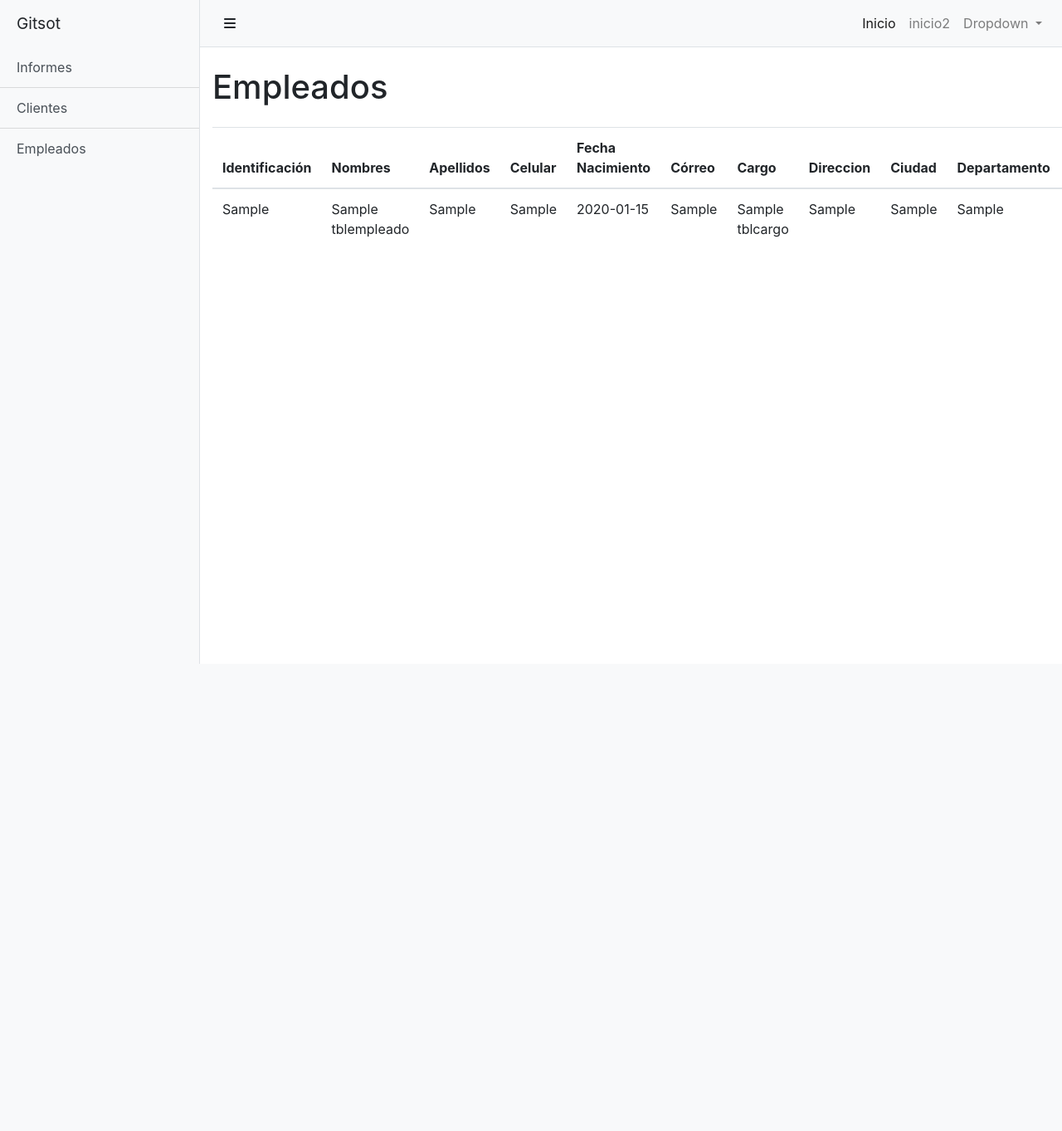
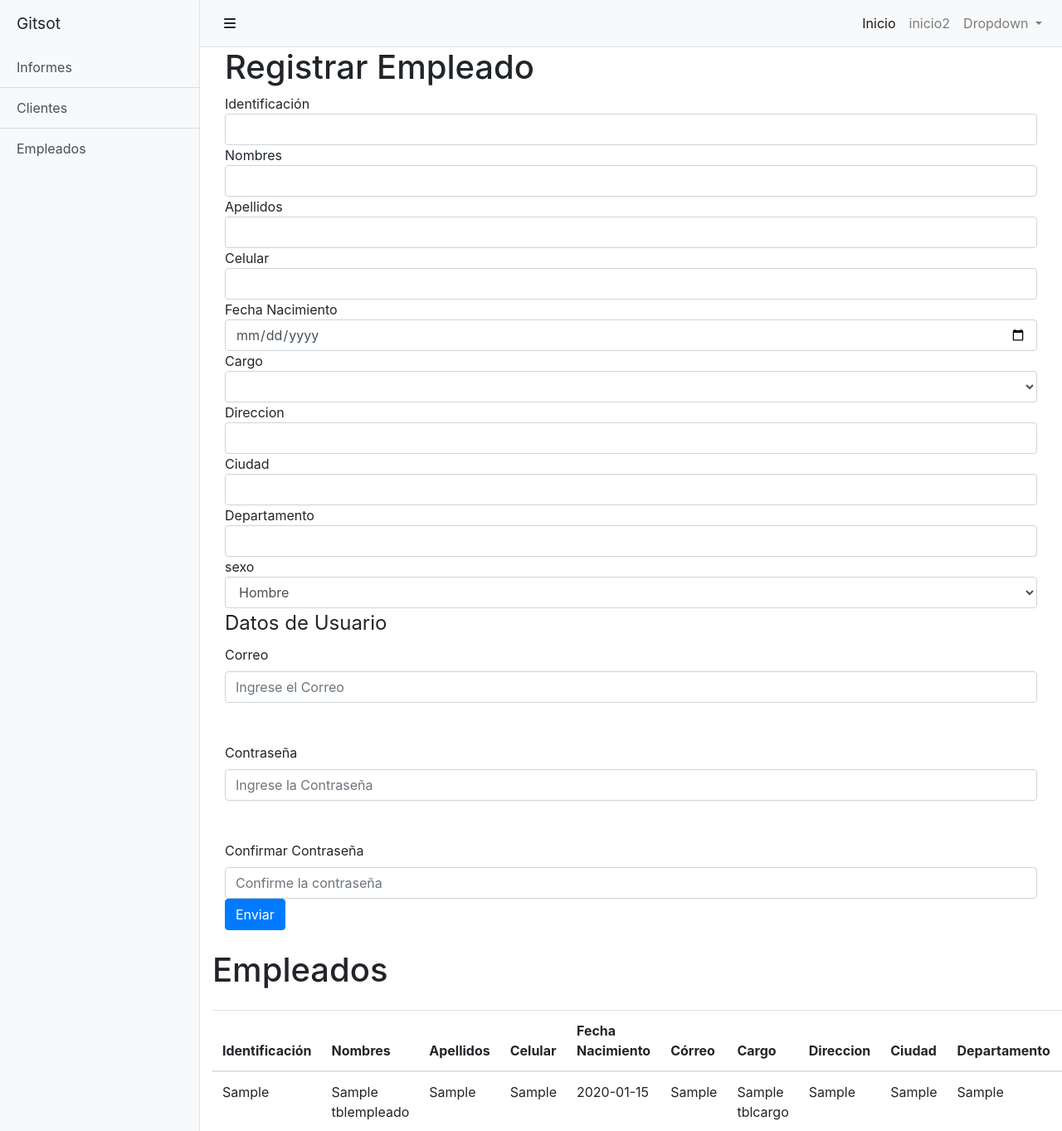
Before and after one commit to maurox952/gitsoft, a PHP site: page /gisot/admin/empleados.php in a window 1280 px wide. Shown: the top 1363 px of the page at 83% size. Before the commit the page ends 800 px from the top, so only its background shows below. Run offline with PHP 8.4, Linux system fonts and the light colour scheme; tables that the repository leaves empty hold one stand-in row (values such as "Sample post"); data that the repository does not hold is empty; some libraries are stand-ins or nearby versions.

Commit message:
ingresar empleado y login listo

```diff
--- a/admin/empleados.php
+++ b/admin/empleados.php
@@ -102,6 +102,65 @@ include '../conexion/conexion.php';
         </div>
     </nav>
 
+    <main class="col-12">
+        <div class="container">
+            <div>
+            <h1>Registrar Empleado</h1>
+            </div>
+            <div>
+            <form action="controlador/ingresar_empleado.php" name="add_form" method="POST">
+                <labe>Identificación</label>
+                    <input type="text" class="form-control" name="identificacion">
+                <labe>Nombres</label>
+                    <input type="text" class="form-control" name="nombres">
+                <labe>Apellidos</label>
+                    <input type="text" class="form-control" name="apellidos">
+                <labe>Celular</label>
+                    <input type="text" class="form-control" name="celular">
+                <labe>Fecha Nacimiento</label>
+                    <input type="date" class="form-control" name="fecha_nacimiento">
+                <labe>Cargo</label>
+                        <select name="cargo" class="form-control"><option value="0" selected="selected" required>
+                        <?php
+                            $sel = $conn ->query("SELECT * FROM tblcargo");
+                            while ($row=$sel->fetch_array()) {
+                        ?>
+                        <option value="<?php echo $row[0] ?>"><?php echo $row[1] ?></option>
+                        <?php
+                            }
+                        ?> </select>
+                <labe>Direccion</label>
+                    <input type="text" class="form-control" name="direccion">
+                <labe>Ciudad</label>
+                    <input type="text" class="form-control" name="ciudad">
+                <labe>Departamento</label>
+                    <input type="text" class="form-control" name="departamento">
+                <labe>sexo</label>
+                    <select class="form-control" name="sexo">
+                        <option value="Hombre">Hombre</option>
+                        <option value="Hombre">Mujer</option>
+                        <option value="Hombre">Otro</option>
+                    </select>
+                <fieldset class="fieldset">
+                    <legend class="legend">Datos de Usuario</legend>
+                    <label class="label-frm">Correo</label><br>
+                    <input type="email" name="correo" class="form-control" placeholder="Ingrese el Correo">
+                    <br><br>
+                    <label class="label-frm">Contraseña</label><br>
+                    <input type="password" name="contrasena" class="form-control" placeholder="Ingrese la Contraseña">
+                    <br><br>
+                    <label class="label-frm">Confirmar Contraseña</label><br>
+                    <input type="password" name="com-contrasena"class="form-control" placeholder="Confirme la contraseña">
+                </fieldset>
+
+
+                <input type="submit" value="Enviar" class="btn btn-primary">
+            </form>
+            </div>
+        </div>
+
+    </main>
+
     <div class="container-fluid">
         <h1 class="mt-4">Empleados</h1>
         <div class="mt-4">
--- a/conexion/conexion.php
+++ b/conexion/conexion.php
@@ -1,4 +1,4 @@
 <?php
 $conn = new mysqli('localhost','root','','gisot');
-$URL = "http://localhost/gitsoft/";
+$URL = "http://localhost/gisot/";
 ?>
```
Also changed, not shown: admin/controlador/ingresar_empleado.php (+26 -0 lines).
